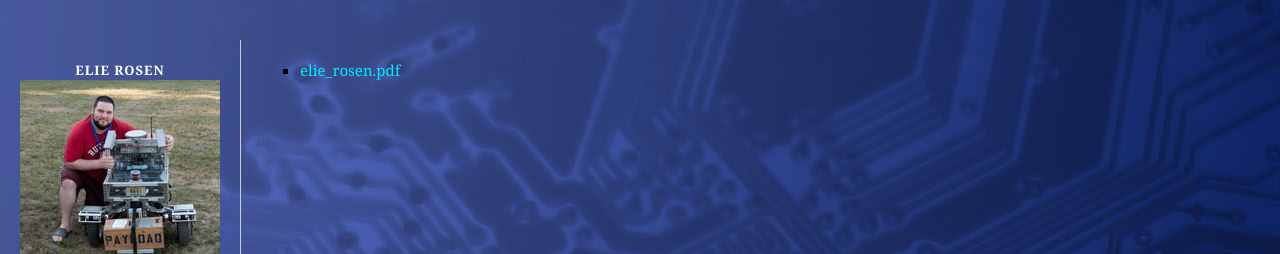
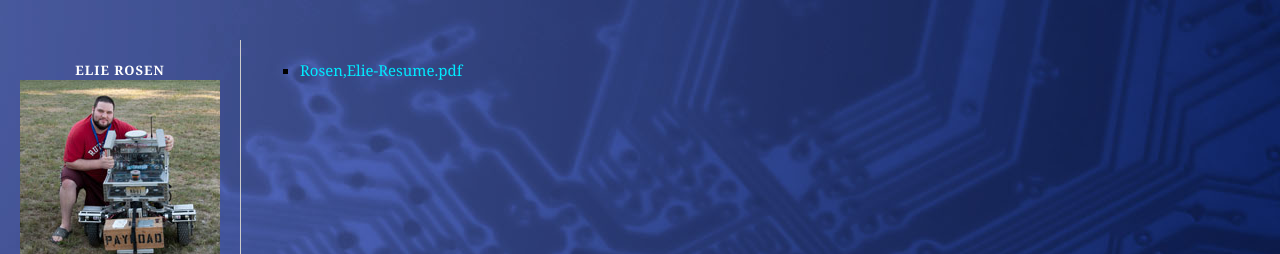
Before and after one commit to erosen/erosen.github.io, a Jekyll site: the page built from resume.md, in a window 1280 px wide. Shown: the top 254 px of the page. Built offline with Jekyll 4.4.1, drawn with Linux system fonts in a browser that asks for light colours; Markdown is read by kramdown in place of the engine named in the settings.

Commit message:
new resume format, HR friendly name

```diff
--- a/resume.md
+++ b/resume.md
@@ -3,4 +3,4 @@ layout: default
 title: Resume
 ---
 
-* [elie_rosen.pdf](/elie_rosen.pdf)
+* [Rosen,Elie-Resume.pdf](/Rosen,Elie-Resume.pdf)
```
Also changed, not shown: 4 other files.
